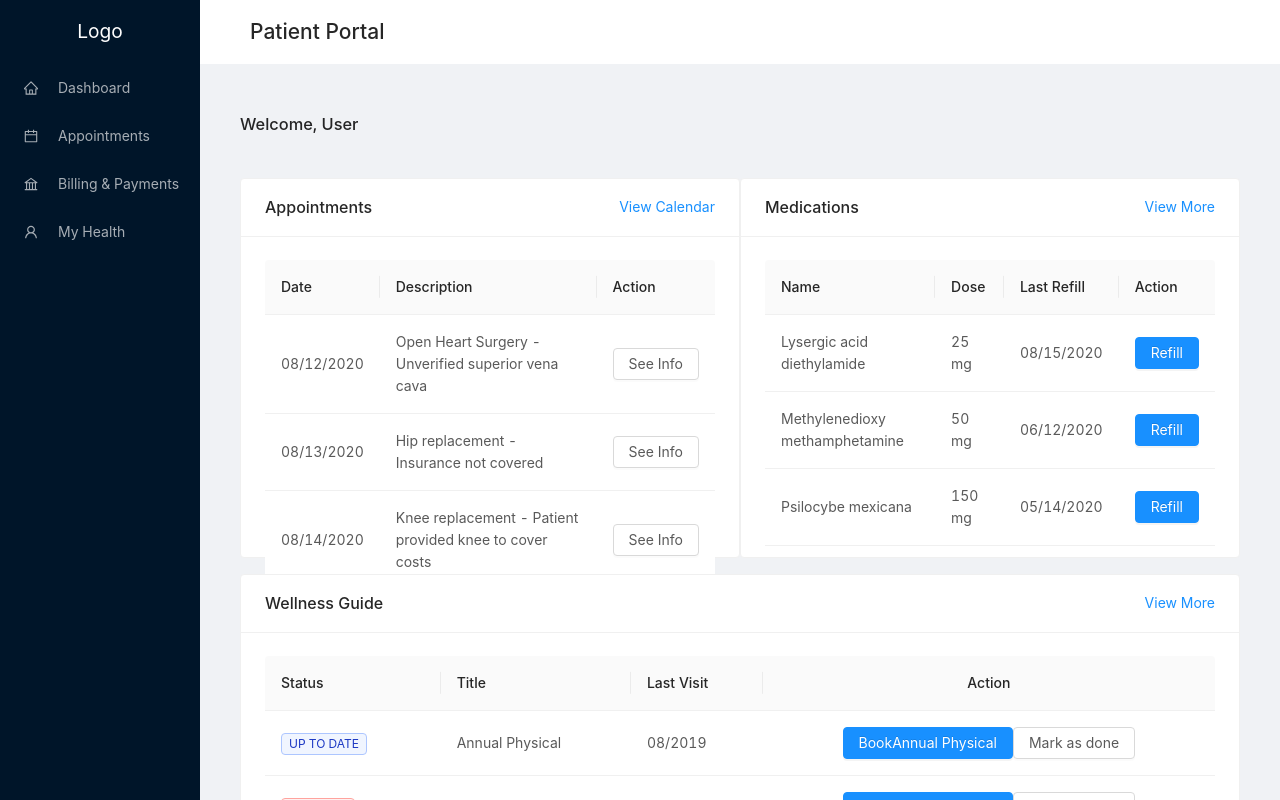
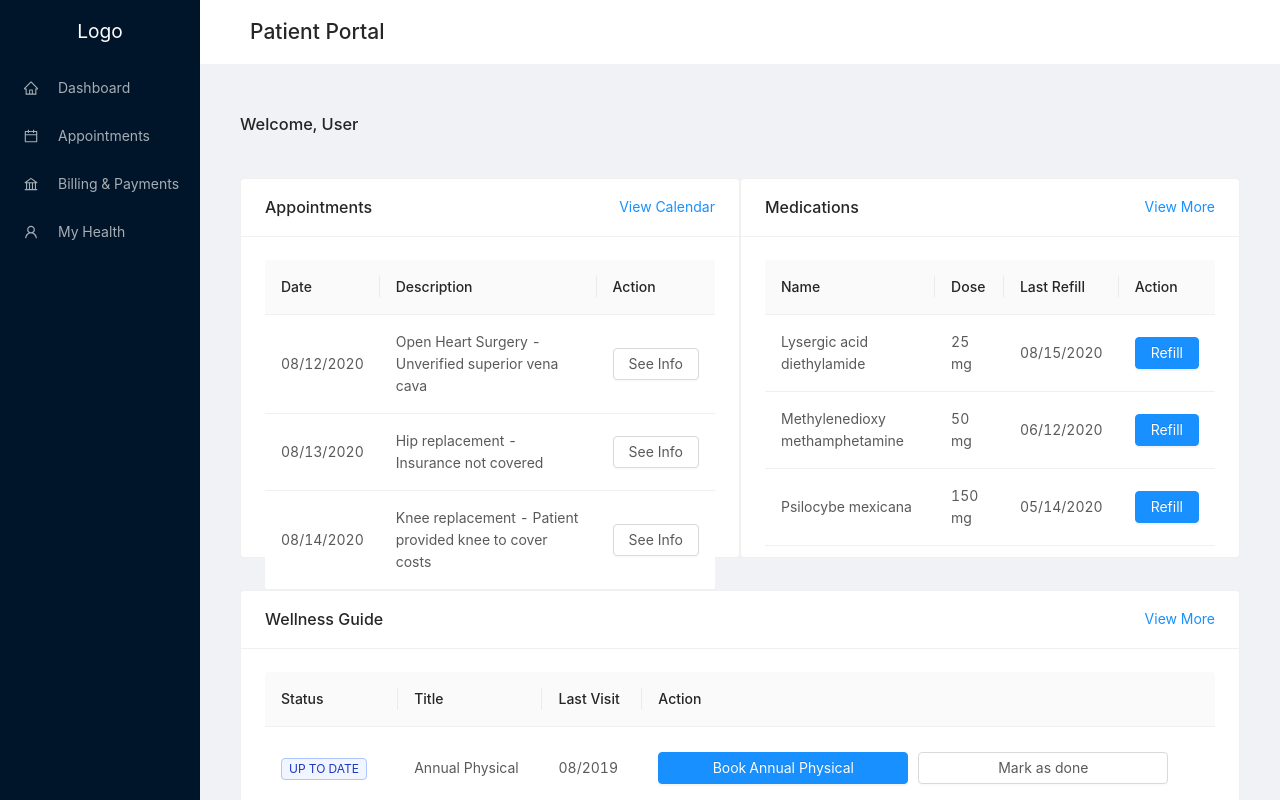
Before and after one commit to mattjaikaran/patient-portal-nextjs, a Next.js app: page /dashboard in a window 1280 px wide. Built offline with nearby package versions, Linux system fonts and the light colour scheme.

Commit message:
added tags to render in mobile. updated styles on wellness guide

```diff
--- a/components/Checkup/index.js
+++ b/components/Checkup/index.js
@@ -83,6 +83,19 @@ const Checkup = (props) => {
           className="column"
           title="Title"
           dataIndex="title"
+          render={(title, tag) => {
+            let color = 'geekblue'
+              if (tag.tags[0] === 'Past Due') {
+                color = 'red'
+            }
+            return (
+            <>
+              <p className="title-column">{title}</p>
+              <Tag className="mobile-tag" color={color} key={tag.tags}>
+                {tag.tags}
+              </Tag>
+            </>
+          )}}
           key="title" />
         <Column
           className="column"
@@ -93,7 +106,6 @@ const Checkup = (props) => {
         <Column className="column"
           title="Action"
           key="action"
-          align="center"
           render={(text) => (
             <>
               <Button
--- a/components/Checkup/style.scss
+++ b/components/Checkup/style.scss
@@ -1,18 +1,44 @@
-
 @media (min-width: 768px) {
   .checkup {
     margin-top: 1rem;
-    // .table {
-    //   .column {
-    //     .book-button {
-    //       width: 210px;
-    //       margin-right: 10px;
-    //       .appt-name {
-    //         margin-left: 3px;
-    //       }
-    //     }
-    //   }
-    // }
+    .column {
+      .book-button {
+        .appt-name {
+          margin-left: 3px;
+        }
+      }
+    }
+  }
+}
+@media (min-width: 992px) {
+  .checkup {
+    margin-top: 2rem;
+    .column {
+      .title-column {
+        padding-top: 14px;
+      }
+      .book-button {
+        width: 250px;
+        .appt-name {
+          margin-left: 3px;
+        }
+      }
+      .mark-as-done {
+        width: 250px;
+        margin-left: 10px;
+      }
+    }
+  }
+}
+@media (min-width: 692px) {
+  .column {
+    .title-column {
+      vertical-align: middle;
+      padding-top: 15px;
+    }
+    .mobile-tag {
+      display: none;
+    }
   }
 }
 
@@ -38,12 +64,12 @@
       display: block;
       width: 100%;
       .appt-name {
-        // display: none;
+        display: none;
       }
     }
     .mark-as-done {
       display: block;
-      margin-top: 5px;
+      margin-top: 15px;
     }
   }
 }
```
